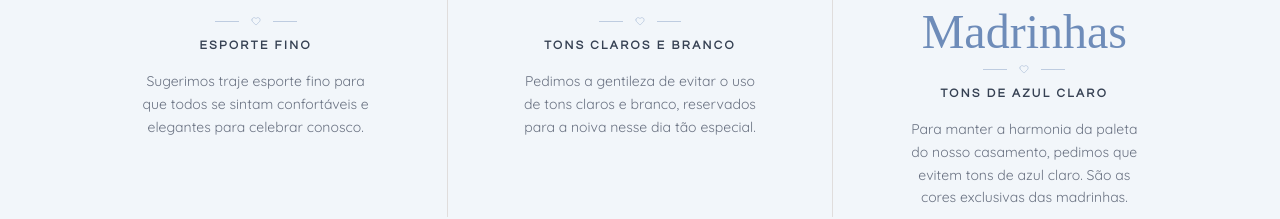
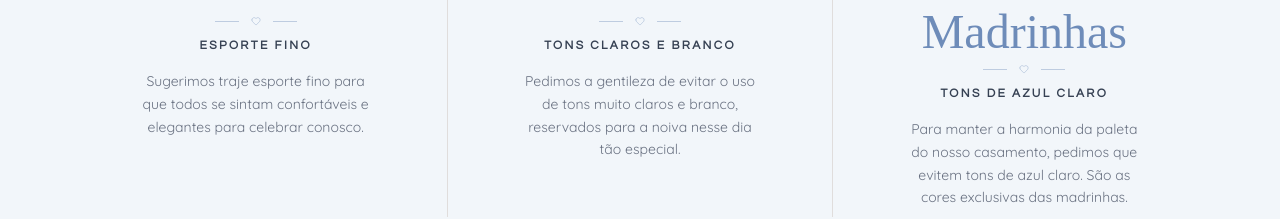
Before and after one commit to dimitrimonteiro/casamento, a React (Vite) app: page / in a window 1280 px wide. Shown: the part 4554-4773 px from the top of the page. Built offline with nearby package versions, Linux system fonts and the light colour scheme; a web font is replaced by a local one.

Commit message:
arrumando a mesma sessão again

```diff
--- a/src/App.jsx
+++ b/src/App.jsx
@@ -792,7 +792,7 @@ export default function App() {
                 TONS CLAROS E BRANCO
               </p>
               <p className="font-['Quicksand'] text-gray-500 text-sm leading-relaxed max-w-[240px] mb-6">
-                Pedimos a gentileza de evitar o uso de tons claros e branco, reservados para a noiva nesse dia tão especial.
+                Pedimos a gentileza de evitar o uso de tons muito claros e branco, reservados para a noiva nesse dia tão especial.
               </p>
               {/* Paleta de bolinhas
               <div className="flex items-center justify-center gap-2.5 mt-auto">
```
